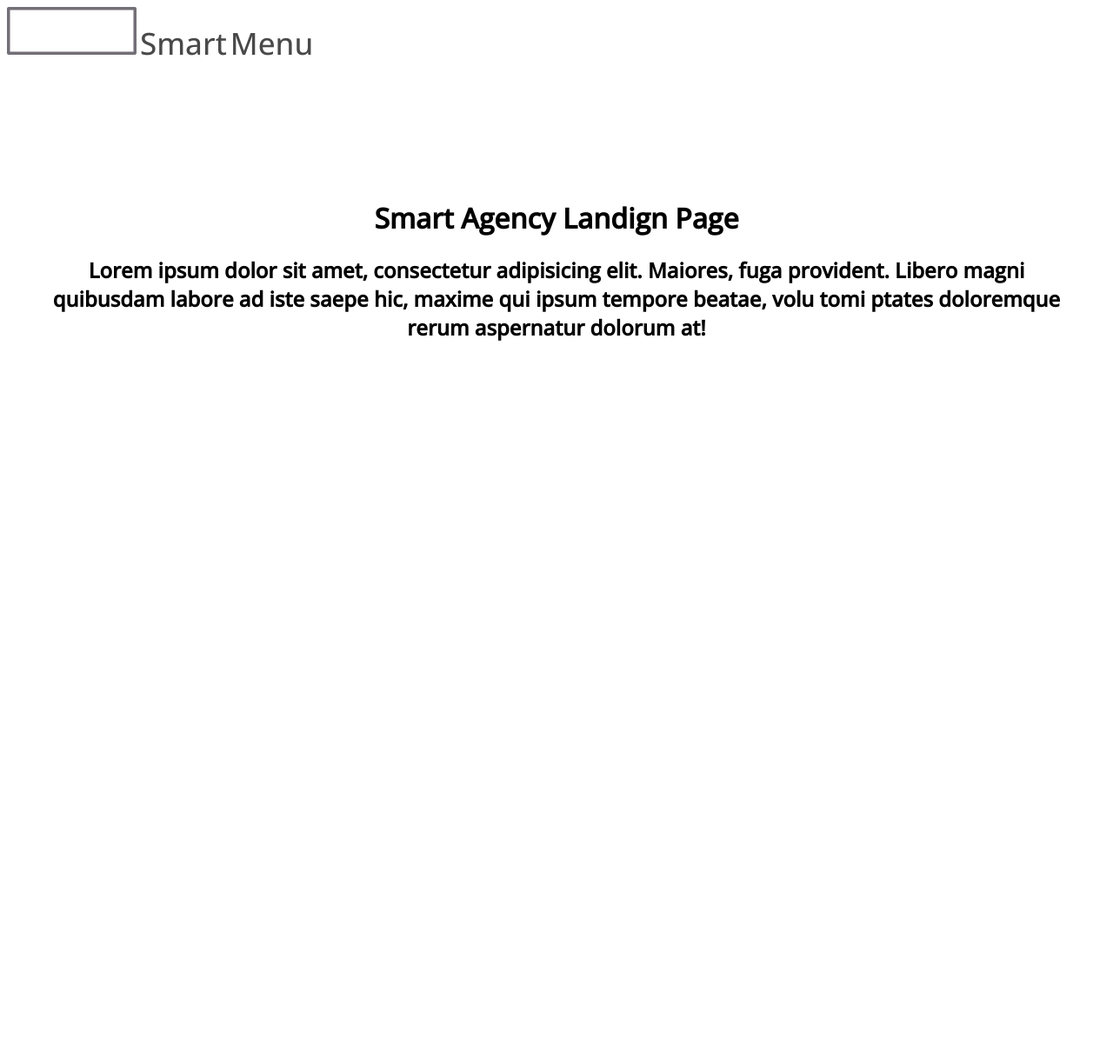
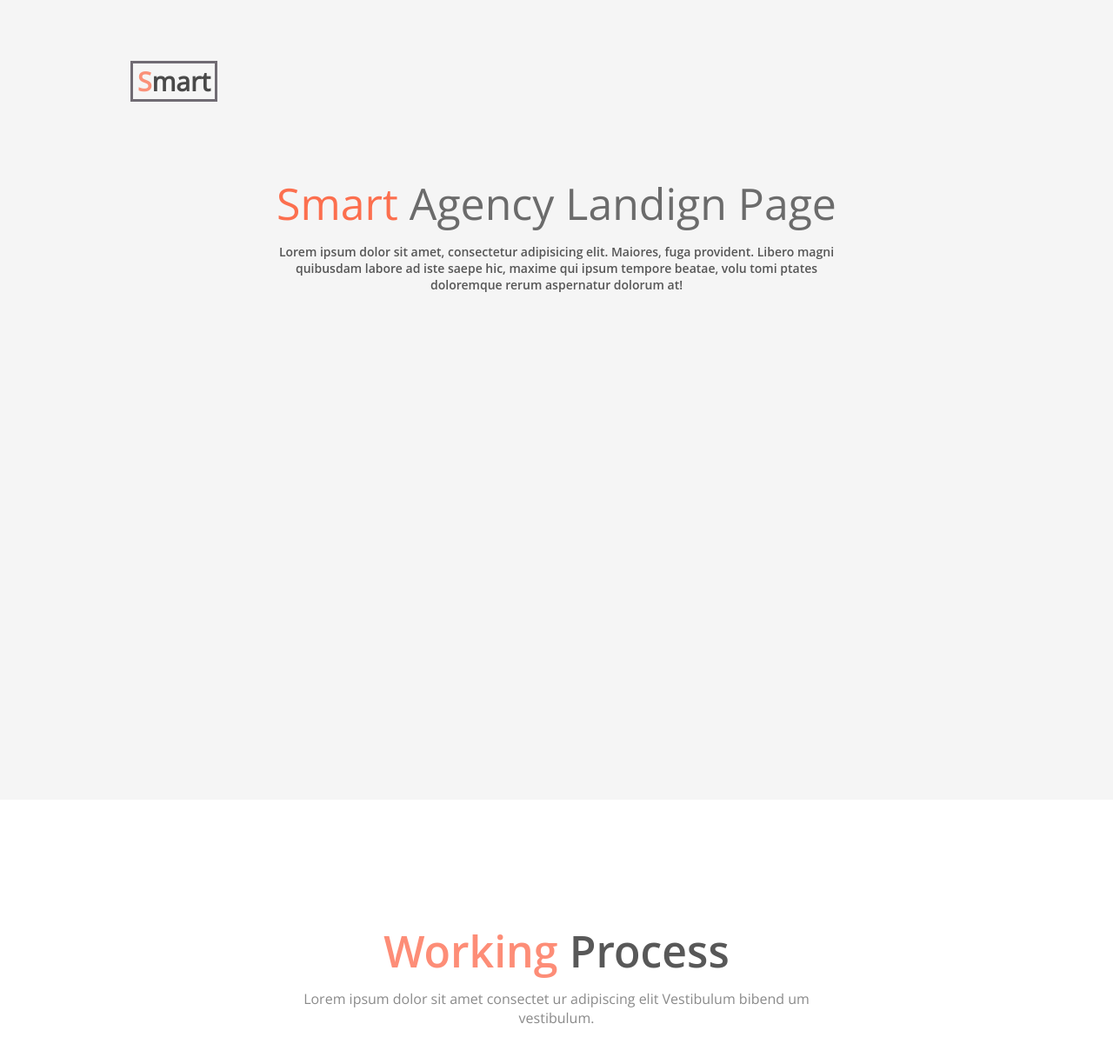
Before and after one commit to AmetJunior/Smart1, a plain HTML site: page index.html in a window 1280 px wide. Shown: the whole page at 87% size. Before the commit the page ends 800 px from the top, so only its background shows below. Drawn offline with nearby package versions, Linux system fonts and the light colour scheme; a web font is replaced by a local one.

Commit message:
ворк

```diff
--- a/index.html
+++ b/index.html
@@ -4,36 +4,38 @@
     <meta charset="UTF-8">
     <meta http-equiv="X-UA-Compatible" content="IE=edge">
     <meta name="viewport" content="width=device-width, initial-scale=1.0">
-    <title>Document</title>
+    <title>Smart</title>
     <link rel="preconnect" href="https://fonts.googleapis.com">
     <link rel="preconnect" href="https://fonts.gstatic.com" crossorigin>
-    <link href="https://fonts.googleapis.com/css2?family=Open+Sans:wght@500&display=swap" rel="stylesheet">
+    <link href="https://fonts.googleapis.com/css2?family=Open+Sans:wght@300,500&display=swap" rel="stylesheet">
+    <link href="https://allfont.net/allfont.css?fonts=open-sans-semibold" rel="stylesheet" type="text/css" />
     <link rel="stylesheet" href="style.css">
 </head>
 <body>
     <header class="header">
+        <h2 class="nav__link"><span class="colortextS">S</span>mart</h2>
         <div class="container">
             <div class="header__inner">
                 <div class="header__logo">
                 </div>
-                <nav class="nav">
-                    <img src="img/border.png">
-                    <a class="nav__link" href="#">Smart</a>
-                    <a class="nav__link" href="#">Menu</a>
-                </nav>
+                    <h1 class="intro__title"> <span class="colortext">Smart</span>  Agency Landign Page</h1>
+                    <div class="sub_block">
+                        <h2 class="intro__subtitle">Lorem ipsum dolor sit amet, consectetur adipisicing elit. Maiores, fuga provident. Libero magni quibusdam labore ad iste saepe hic, maxime qui ipsum tempore beatae, volu tomi ptates        doloremque rerum aspernatur dolorum at!</h2>
+                    </div>
             </div>
         </div>
     </header> <!--Header-->
 
+    <div class="working">
+        <div class="container">
+            <div class="block__working">
+                <div class="work__title"><span class="colortextwork">Working</span> Process</div>
+                <div class="work__subtitle">Lorem ipsum dolor sit amet consectet ur adipiscing elit  Vestibulum bibend um vestibulum.</div>
+            </div>
 
-     <!--Intro-->
-     <div class="intro">
-        <div class="container">
-            <div class="intro__inner">
-                <h1 class="intro__title">Smart Agency Landign Page</h1>
-                <h2 class="intro__subtitle">Lorem ipsum dolor sit amet, consectetur adipisicing elit. Maiores, fuga provident. Libero magni quibusdam labore ad iste saepe hic, maxime qui ipsum tempore beatae, volu tomi ptates        doloremque rerum aspernatur dolorum at!</h2>
-            </div>
+
         </div>
+
     </div>
+
 </body>
-</html>
--- a/style.css
+++ b/style.css
@@ -2,41 +2,125 @@
     font-family: 'Open Sans', sans-serif;
 }
 
-
-.header {
-    position: absolute;
+.container {
+    width: 100%; /* ширина */
+    max-width: 1170px;
+    padding: 0 15px;
+    margin: 0 auto; /* это отступ */;
 
 }
 
+.header {
+    width: 100%;
+    height: 920px;
+    position: absolute;
+    top: 0;
+    left: 0;
+    z-index: 1000;
+    background-color: #f5f5f5;
 
-.container {
-    max-width: 1170px;
-    width: 100%;
 }
 
-.intro {
-    padding-top: 200px;
-    width: 100%;
+.nav__link {
+    border: solid #706b73;
+    position: absolute;
+    padding-left: 5px;
+    padding-right: 5px;
+    font-family: 'Open Sans', sans-serif;
+    color: #494949;
+    font-size: 30px;
+    margin-top: 70px;
+    margin-left: 150px;
 
-    display: flex;
-    justify-content: center;
+}
+
+.colortextS {
+    color: #fa9179;
+}
+
+.intro__title {
+    font-family: 'Open Sans', sans-serif;
+    margin-top: 200px;
+    margin-bottom: 10px;
+    color: #6b6b6b;
+    font-size: 50px;
+    font-weight: 500;
     text-align: center;
 }
 
-.nav__link {
-    font-family: 'Open Sans', sans-serif;
-    text-decoration: none;
-    color: #494949;
-    font-size: 35px;
-    font-weight: 500;
+.colortext {
+    color: #fc6f4e;
 }
 
 
+.intro__subtitle {
 
-.intro__title {
-    font-family: 'Open Sans', sans-serif;
+
+    font-family: 'Open Sans Semibold', arial;
+    font-weight: 500;
+    text-align: center;
+    font-size: 14px;
+    color: #565656;
+
 }
 
-.intro__subtitle {
-    font-family: 'Open Sans', sans-serif;
+.sub_block {
+    text-align: center; /* распологает текст по центру относительно другого текста */
+    width: 100%; /* распологает по всей ширине */
+    max-width: 750px;
+    margin: 0 auto;
 }
+
+.header__inner {
+    text-align: center; /* распологает текст по центру относительно другого текста */
+   /* распологает по всей ширине */
+    max-width: 650px;
+    margin: 0 auto;
+}
+
+
+/* WORKIGN
+=========*/
+.working {
+    display: flex;
+    position: relative;
+    margin-top: 920px;
+    width: 100%;
+    max-width: 1440px;
+    height: 770px;
+}
+
+.block__working {
+    margin-top: 140px;
+    display: block;
+    margin-left: auto;
+    margin-right: auto;
+    width: 770px;
+}
+
+.work__title {
+    text-align: center; /* распологает текст по центру относительно другого текста */
+    /* распологает по всей ширине */
+     max-width: 650px;
+     margin: 0 auto;
+     font-size: 50px;
+     font-family: 'Open Sans Semibold', arial;
+     color: #585858;
+ }
+
+
+.colortextwork {
+    color: #fd8d77;
+}
+
+.work__subtitle {
+    text-align: center; /* распологает текст по центру относительно другого текста */
+    /* распологает по всей ширине */
+     max-width: 650px;
+     margin: 0 auto;
+     color: #8a8a8a;
+     font-size: 16px;
+     font-family: 'Open Sans', sans-serif;
+     margin-top: 10px;
+
+}
```
